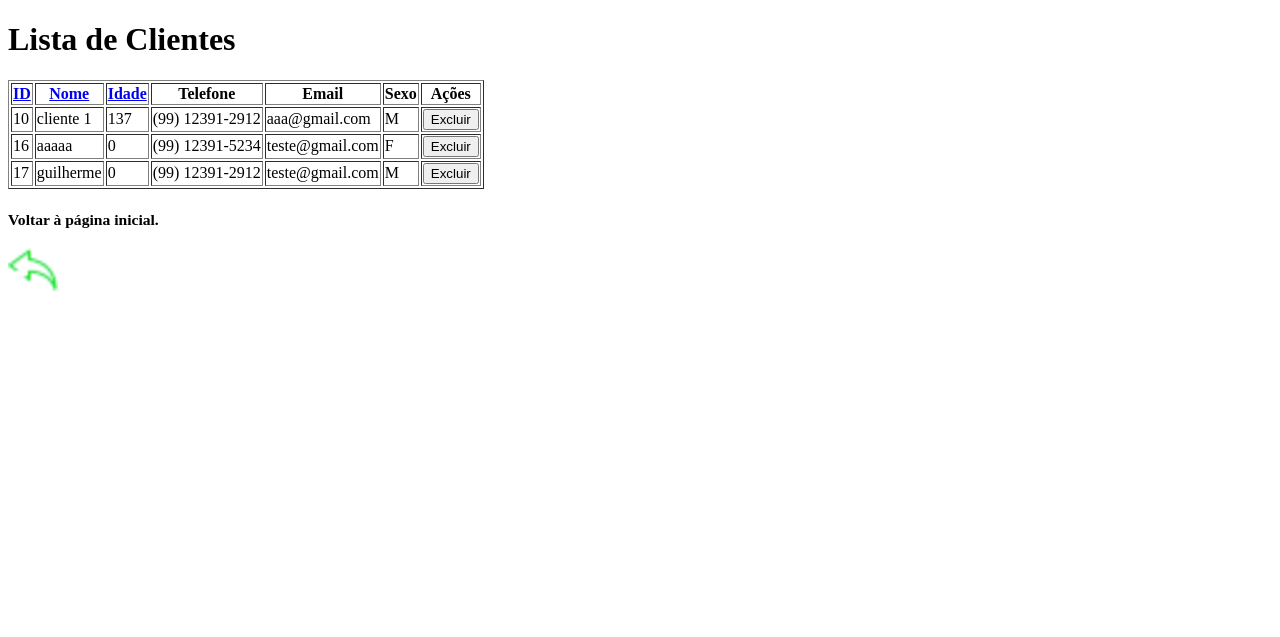
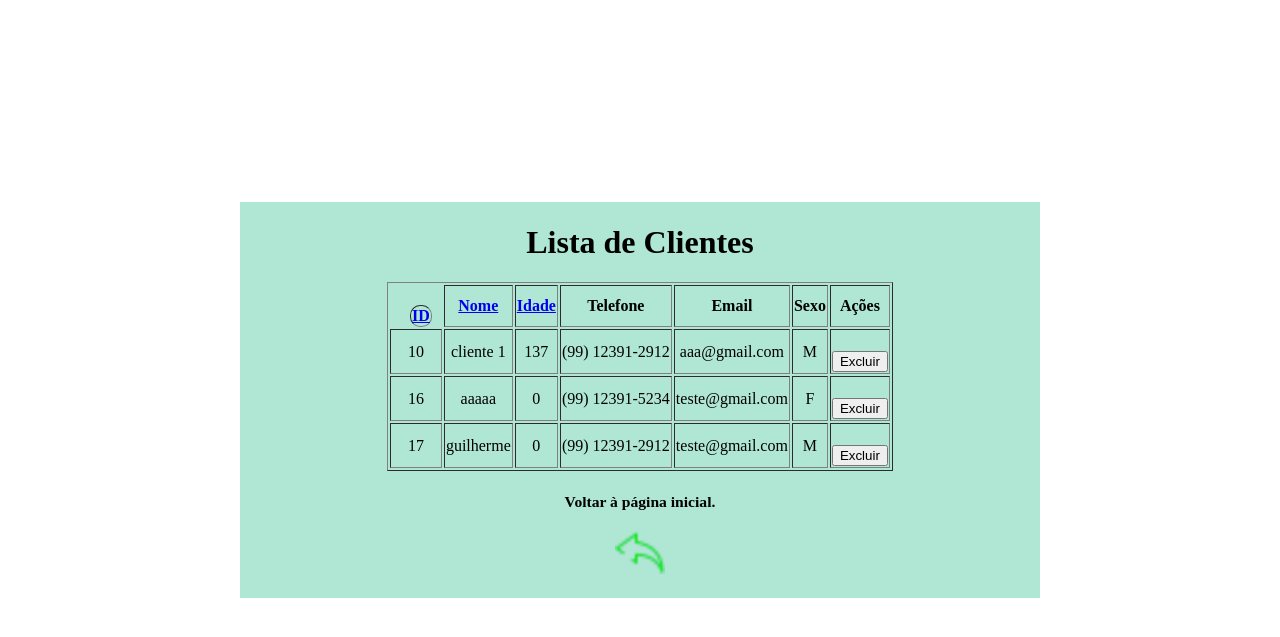
Before and after one commit to ZcvGuilherme/Cadastro_Cliente, a Flask app: page /gerenciar-clientes in a window 1280 px wide. Shown: the top 637 px of the page. Run offline with Flask 3, Linux system fonts and the light colour scheme; data comes from the database, SQL or seed files in the repository.

Commit message:
Atualizações em gerenciar_cliente e gerenciar_produto

```diff
--- a/app/static/style.css
+++ b/app/static/style.css
@@ -14,6 +14,29 @@ body {
     width: 100%;
     max-width: 400px; /* Ajuste conforme necessário */
     background-color: rgb(176, 230, 212);
+
+}
+
+.container01{
+    text-align: center; /* Centraliza o texto do h1 */
+    background-color: rgb(176, 230, 212);
+    width: 500px;         /* largura fixa */
+    width: 80%;           /* 80% da largura da página/pai */
+    max-width: 800px;     /* não passa de 800px */
+}
+
+.th{
+    display: flex;
+    flex-direction: column;
+    gap: 50px;
+    border-radius: 10px;
+    margin-top: 20px;
+    margin-left: 20px; /*margens das laterais */
+    margin-right: 10px;
+}
+table{
+    margin-left: auto; /*margens das laterais */
+    margin-right: auto;
 }
 form {
     display: flex;
--- a/app/templates/gerenciar_cliente.html
+++ b/app/templates/gerenciar_cliente.html
@@ -2,15 +2,19 @@
 <html lang="pt-br">
 <head>
     <meta charset="UTF-8">
+    <meta name="viewport" content="width=device-width, initial-scale=1.0">
+    <link rel="shortcut icon" href="{{ url_for('static', filename='imagem/logoverde.png') }}" type="image/x-icon">
     <title>Gerenciar Clientes</title>
+    <link rel="stylesheet" href="{{ url_for('static', filename='style.css') }}">
+    <script src="{{url_for('static', filename='product.js') }}"></script>
 </head>
 <body>
     <div class="container01">
-        <h1>Lista de Clientes</h1>
+        <h1 class="h101">Lista de Clientes</h1>
         <table border="1">
             <thead>
                 <tr>
-                    <th>
+                    <th class="th">
                         <a href="{{ url_for('gerenciar_clientes', campo='id', ordem='desc' if campo == 'id' and ordem == 'asc' else 'asc') }}">
                             ID
                         </a>
```
Also changed, not shown: app/templates/gerenciar_produto.html (+5 -3 lines).
